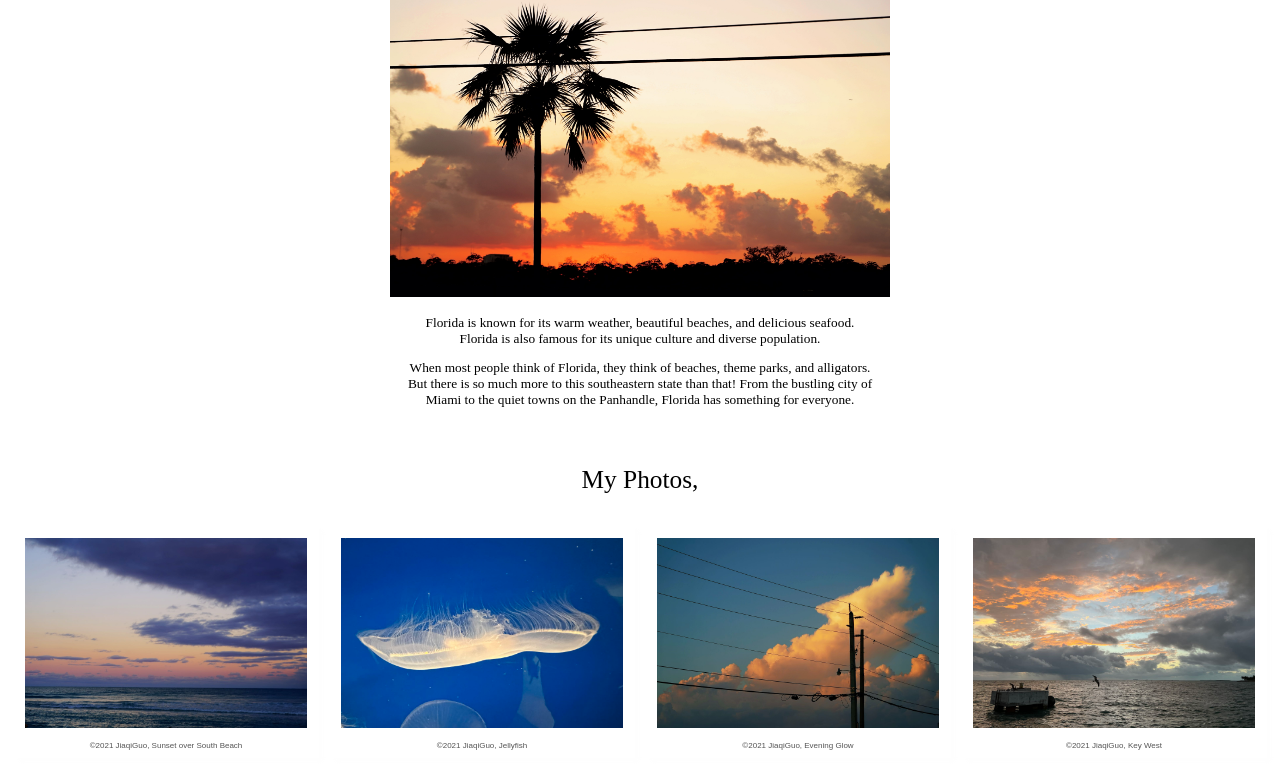
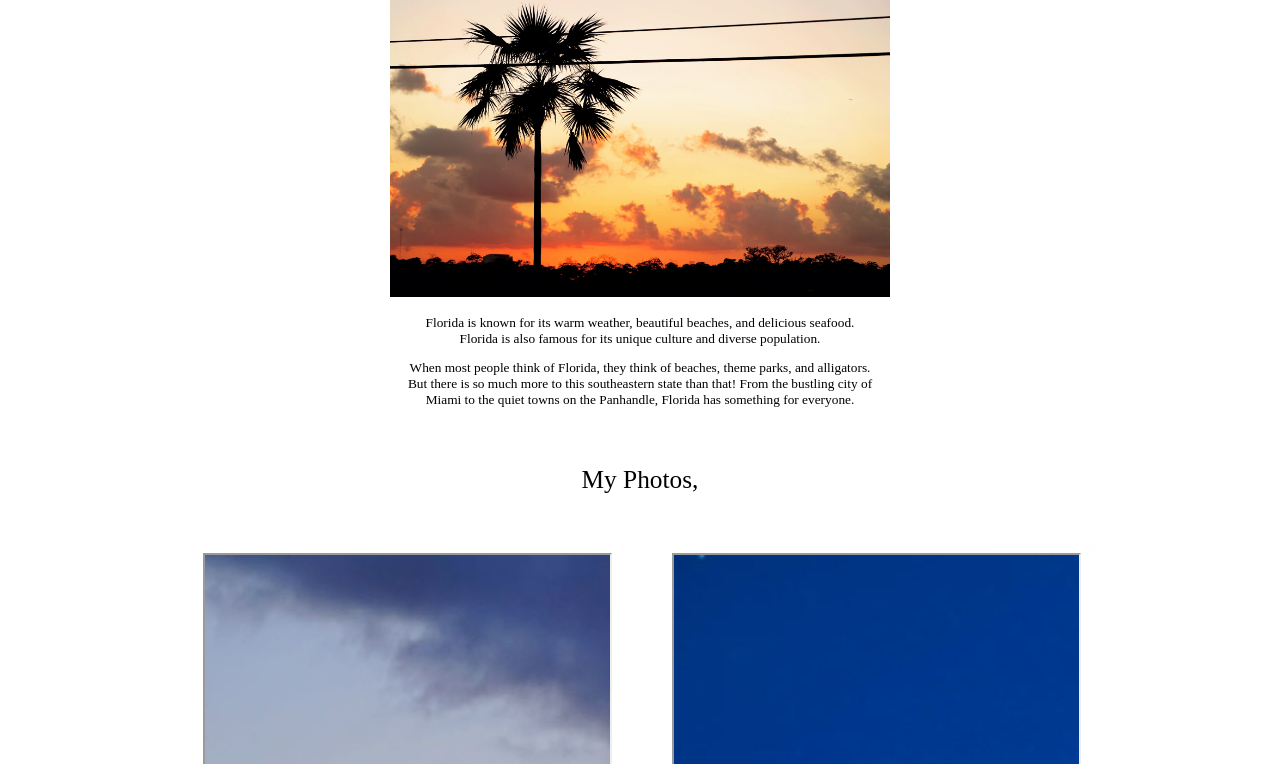
Before and after one commit to GuoJiaqi-1020/Jiaqi-personal-portfolio-website, a plain HTML site: page Photo_page/florida.html in a window 1280 px wide. Shown: the part 188-952 px from the top of the page. Drawn offline with Linux system fonts and the light colour scheme.

Commit message:
482023 update

```diff
--- a/Photo_page/main.js
+++ b/Photo_page/main.js
@@ -26,9 +26,6 @@ var books = [
       "Visit the District during this time and you’ll find the nation’s capital is accented in pink " +
       "for the National Cherry Blossom Festival."
 },
-
-
-
 ];
 
 function createBookshelf(books, shelfSelector){
@@ -57,7 +54,6 @@ function createBookshelf(books, shelfSelector){
           <span class= "lettrine">${description.charAt(0)}</span>${description.substring(1)}
         </div>`;
 
-
         let container = document.createElement("div");
         container.className="book";
         container.innerHTML = html;
--- a/Photo_page/main_photo.js
+++ b/Photo_page/main_photo.js
@@ -3,43 +3,39 @@ var photos_w = [
   year: 2022,
   publisher: "JiaqiGuo",
   ebook:false,
-  cover: "https://drive.google.com/file/d/1amsPS_r1gl46reWJoHNlmElBjwTeyxit/view?usp=share_link",
+  cover: "https://drive.google.com/file/d/1AxrWiR9LvrVlVnp0OkBBfL9pSZwlRdBQ/preview",
   name:"Cherry blossoms on the ground"
 },
 
 {
   year: 2022,
-
   publisher: "JiaqiGuo",
   ebook:false,
-  cover: "img/W2.jpg",
+  cover: "https://drive.google.com/file/d/1tZyK6SwNbUJIc7r5c3IjDlSR72yw8AFG/preview",
   name:"Lincoln Memorial"
 },
 
 {
   year: 2022,
-
   publisher: "JiaqiGuo",
   ebook:false,
-  cover: "img/W3.jpg",
+  cover: "https://drive.google.com/file/d/1Q4N6v8TWLENEVZEtAujTqDNw887ThA4s/preview",
   name:"Lincoln Memorial"
 },
 
 {
   year: 2022,
-
   publisher: "JiaqiGuo",
   ebook:false,
-  cover: "img/W4.jpg",
+  cover: "https://drive.google.com/file/d/15bCRvXCJlJznXkALOn_5nhCIulsgmCkj/preview",
   name:"United States Capitol"
 },
 
 {
   year: 2022,
-
   publisher: "JiaqiGuo",
   ebook:false,
-  cover: "img/W5.jpg",
+  cover: "https://drive.google.com/file/d/1-nI-ya6q8VW1U7c6vnc-hHbRvZgYkT6j/preview",
   name:"Washington Monument"
 },
 
@@ -47,7 +43,7 @@ var photos_w = [
   year: 2022,
   publisher: "JiaqiGuo",
   ebook:false,
-  cover: "img/W6.jpg",
+  cover: "https://drive.google.com/file/d/1hYGNHlkI8ucGZ24uIUcT0RfL0WbArbnm/preview",
   name:"Library of Congress"
 },
 ];
@@ -116,7 +112,7 @@ function createPhotoshelf(photos, shelfSelector){
         // You will add your content here for
         let html=`
         <div class="photo-info">
-            <img class="cover"  src=${cover} alt="Jacky's photo collection">
+            <iframe class="cover" src=${cover} allow="autoplay"></iframe>
             <span class="publisher">&copy;${year} ${publisher}, ${name}</span>
         </div>`;
         let container = document.createElement("div");
--- a/Photo_page/photopage.css
+++ b/Photo_page/photopage.css
@@ -356,9 +356,9 @@ text-shadow: 0 -1px 0 rgba(0, 0, 0, 0.1);
 .photo {
   display: inline-block;
   vertical-align: top;
-  height: 210px;
-  width: 282px;
-  margin: 5px;
+  height: 250px;
+  width: 405px;
+  margin: 20px;
   padding: 12px;
   background-color: #ffffff;
   border-radius: 2px;
@@ -377,8 +377,8 @@ text-shadow: 0 -1px 0 rgba(0, 0, 0, 0.1);
 }
 
 .photo .cover{
-    height: 190px;
-    width: 282px;
+    height: 270px;
+    width: 405px;
     display: inline-flex;
     margin: 2px auto;
     box-shadow: 2px 2px 2px rgba(255, 255, 255, 0.2);
```
